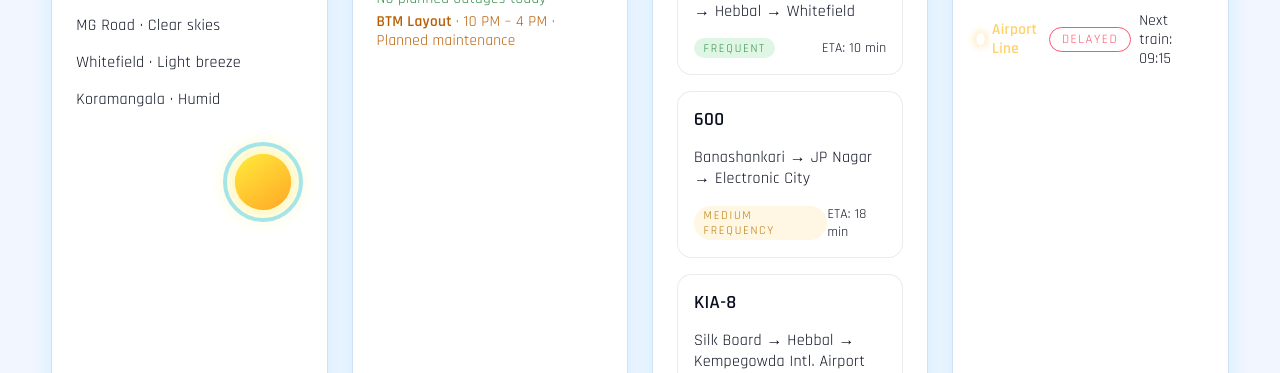
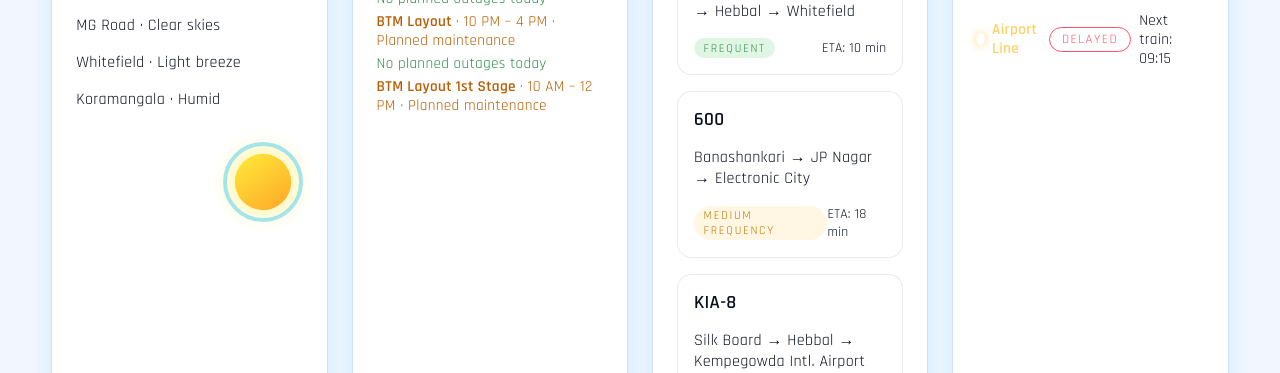
Before and after one commit to akshayk-7/bengaluru-smart-city-dashboard, a plain HTML site: page index.html in a window 1280 px wide. Shown: the part 727-1100 px from the top of the page. Drawn offline with Linux system fonts and the light colour scheme.

Commit message:
Add planned maintenance notice for BTM Layout 1st Stage

```diff
--- a/index.html
+++ b/index.html
@@ -89,6 +89,10 @@
         <p class="power__status power__status--ok">No planned outages today</p>
         <p class="power__status power__status--warn">
           <strong>BTM Layout </strong> · 10 PM – 4 PM · Planned maintenance
+        </p>
+        <p class="power__status power__status--ok">No planned outages today</p>
+        <p class="power__status power__status--warn">
+          <strong>BTM Layout 1st Stage </strong> · 10 AM – 12 PM · Planned maintenance
         </p>
       </section>
 
```
